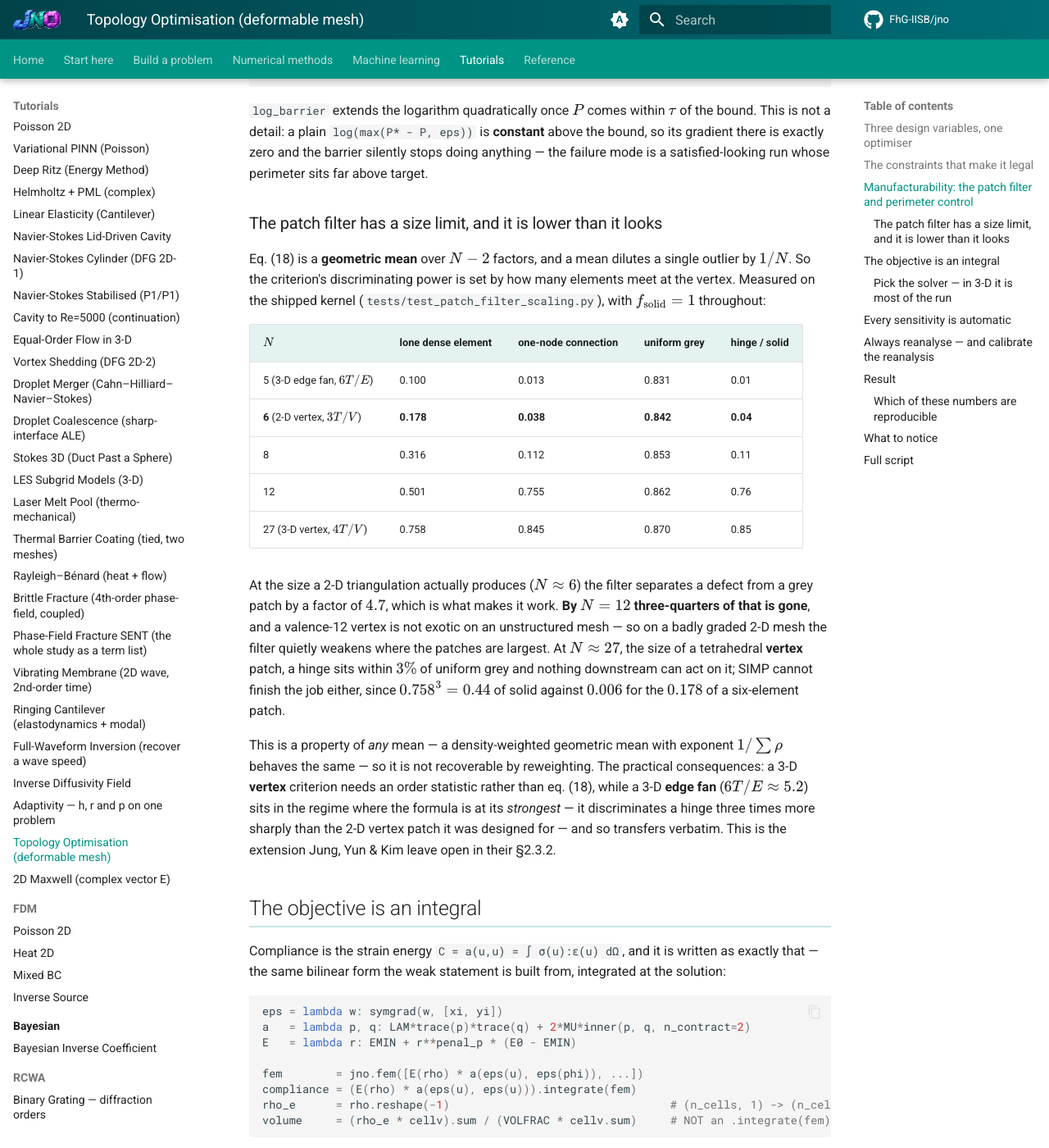
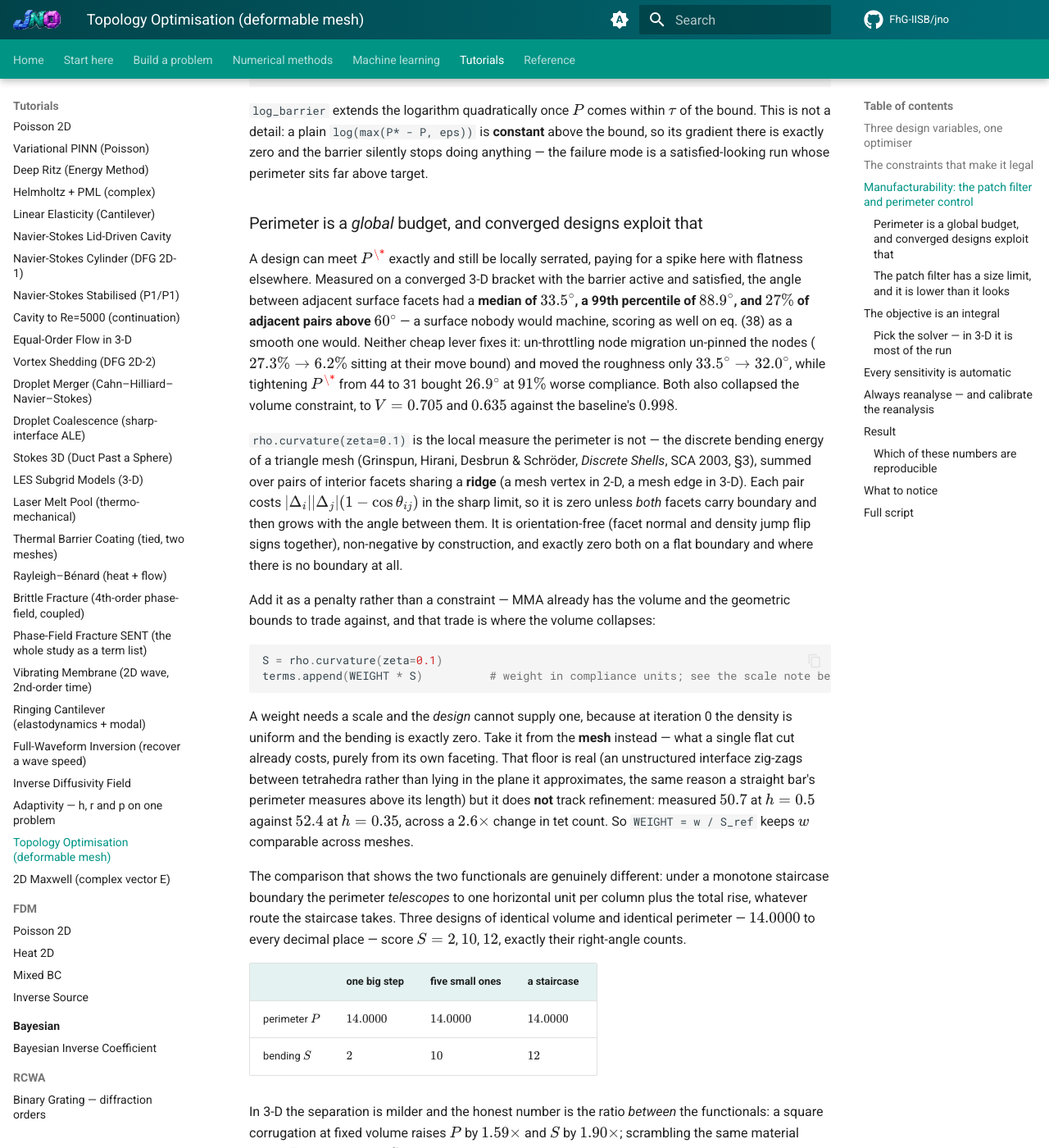
Before and after one commit to FhG-IISB/jNO, an MkDocs documentation site: the page built from docs/tutorials/08-fem-and-varpinns/topology-optimisation-cantilever.md, in a window 1280 px wide and 1400 px high, scrolled down 1751 px. Shown: the whole window at 82% size. Built offline with MkDocs 1.6.1 and Material for MkDocs 9.7.7, drawn with Linux system fonts in a browser that asks for light colours; comment, search, counter and statistics services are not loaded; some of the changed text lies outside the part shown.

````diff
--- a/docs/tutorials/08-fem-and-varpinns/topology-optimisation-cantilever.md
+++ b/docs/tutorials/08-fem-and-varpinns/topology-optimisation-cantilever.md
@@ -78,6 +78,61 @@
 not a detail: a plain `log(max(P* - P, eps))` is **constant** above the bound, so its gradient there
 is exactly zero and the barrier silently stops doing anything — the failure mode is a satisfied-looking
 run whose perimeter sits far above target.
+
+### Perimeter is a *global* budget, and converged designs exploit that
+
+A design can meet $P^\*$ exactly and still be locally serrated, paying for a spike here with
+flatness elsewhere. Measured on a converged 3-D bracket with the barrier active and satisfied, the
+angle between adjacent surface facets had a **median of $33.5^\circ$, a 99th percentile of
+$88.9^\circ$, and $27\%$ of adjacent pairs above $60^\circ$** — a surface nobody would machine,
+scoring as well on eq. (38) as a smooth one would. Neither cheap lever fixes it: un-throttling node
+migration un-pinned the nodes ($27.3\% \to 6.2\%$ sitting at their move bound) and moved the
+roughness only $33.5^\circ \to 32.0^\circ$, while tightening $P^\*$ from 44 to 31 bought $26.9^\circ$
+at $91\%$ worse compliance. Both also collapsed the volume constraint, to $V=0.705$ and $0.635$
+against the baseline's $0.998$.
+
+`rho.curvature(zeta=0.1)` is the local measure the perimeter is not — the discrete bending energy
+of a triangle mesh (Grinspun, Hirani, Desbrun & Schröder, *Discrete Shells*, SCA 2003, §3), summed
+over pairs of interior facets sharing a **ridge** (a mesh vertex in 2-D, a mesh edge in 3-D). Each
+pair costs $|\Delta_i||\Delta_j|(1-\cos\theta_{ij})$ in the sharp limit, so it is zero unless *both*
+facets carry boundary and then grows with the angle between them. It is orientation-free (facet
+normal and density jump flip signs together), non-negative by construction, and exactly zero both on
+a flat boundary and where there is no boundary at all.
+
+Add it as a penalty rather than a constraint — MMA already has the volume and the geometric bounds
+to trade against, and that trade is where the volume collapses:
+
+```python
+S = rho.curvature(zeta=0.1)
+terms.append(WEIGHT * S)          # weight in compliance units; see the scale note below
+```
+
+A weight needs a scale and the *design* cannot supply one, because at iteration 0 the density is
+uniform and the bending is exactly zero. Take it from the **mesh** instead — what a single flat cut
+already costs, purely from its own faceting. That floor is real (an unstructured interface zig-zags
+between tetrahedra rather than lying in the plane it approximates, the same reason a straight bar's
+perimeter measures above its length) but it does **not** track refinement: measured $50.7$ at
+$h=0.5$ against $52.4$ at $h=0.35$, across a $2.6\times$ change in tet count. So `WEIGHT = w / S_ref`
+keeps $w$ comparable across meshes.
+
+The comparison that shows the two functionals are genuinely different: under a monotone staircase
+boundary the perimeter *telescopes* to one horizontal unit per column plus the total rise, whatever
+route the staircase takes. Three designs of identical volume and identical perimeter — $14.0000$ to
+every decimal place — score $S = 2$, $10$, $12$, exactly their right-angle counts.
+
+| | one big step | five small ones | a staircase |
+|---|---|---|---|
+| perimeter $P$ | $14.0000$ | $14.0000$ | $14.0000$ |
+| bending $S$ | $2$ | $10$ | $12$ |
+
+In 3-D the separation is milder and the honest number is the ratio *between* the functionals: a
+square corrugation at fixed volume raises $P$ by $1.59\times$ and $S$ by $1.90\times$; scrambling
+the same material raises $P$ by $14.6\times$ and $S$ by $48.2\times$. So bending is about
+$1.2\times$ sharper on a fold and $3.3\times$ sharper on noise — worth its own term, and **not** a
+replacement for perimeter control.
+
+Under a deformable mesh the term is also differentiable in the node coordinates, which is half the
+point: it gives node migration a reason to *align* the boundary rather than merely shorten it.
 
 ### The patch filter has a size limit, and it is lower than it looks
 
````
Also changed, not shown: 2 other files.
